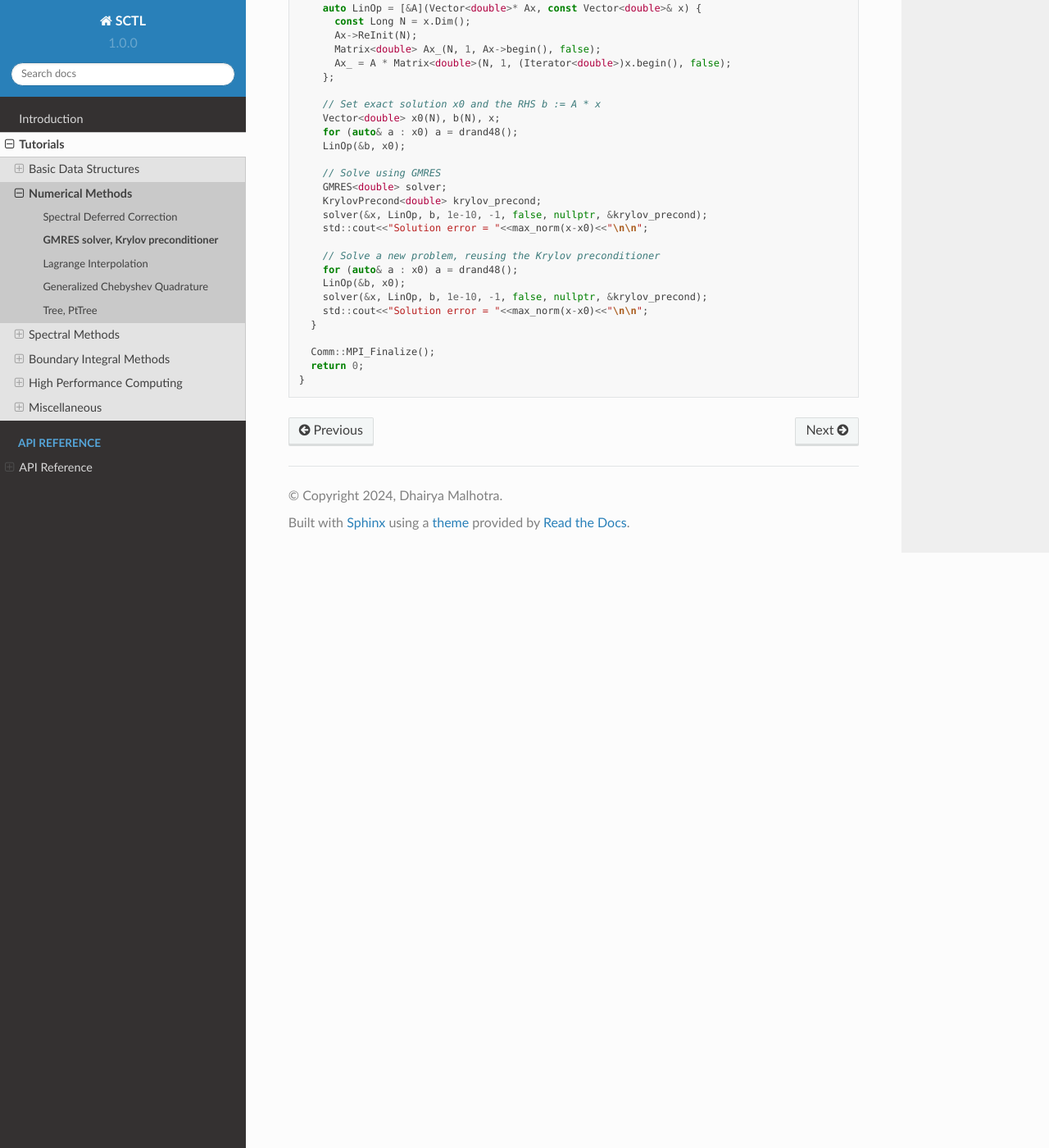
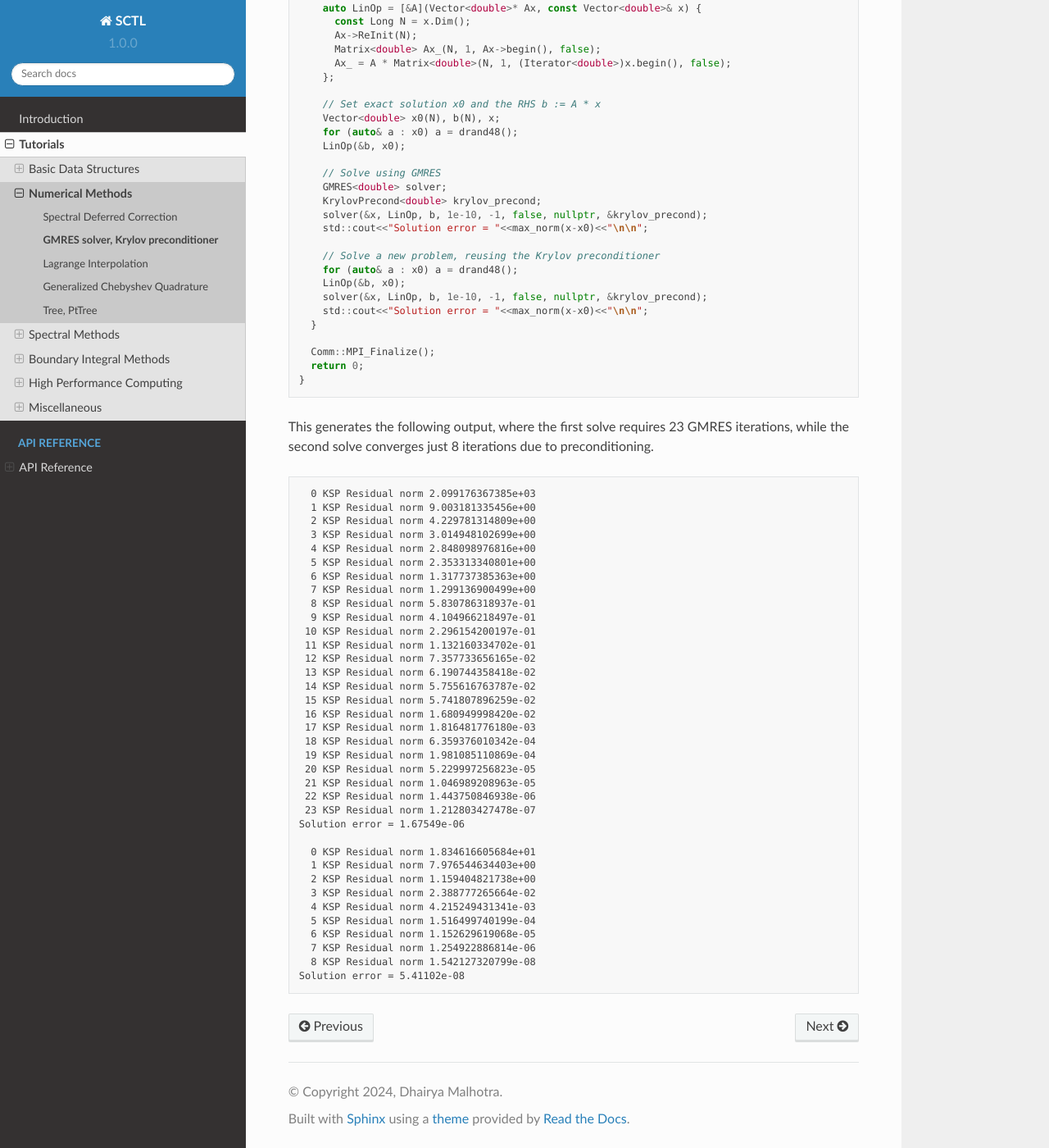
Before and after one commit to dmalhotra/SCTL, a Sphinx documentation site: the page built from doc/tutorial/gmres.rst, in a window 1280 px wide and 1400 px high, scrolled down 1815 px. Shown: the whole window at 82% size. Built offline with Sphinx 7.4.7 and the Read the Docs theme 2.0.0, drawn with Linux system fonts in a browser that asks for light colours; pages that are not in the unit, such as notebooks, are missing from menus.

Commit message:
Update tutorial/gmres.rst

```diff
--- /dev/null
+++ b/doc/tutorial/gmres-rsult.txt
@@ -0,0 +1,36 @@
+  0 KSP Residual norm 2.099176367385e+03
+  1 KSP Residual norm 9.003181335456e+00
+  2 KSP Residual norm 4.229781314809e+00
+  3 KSP Residual norm 3.014948102699e+00
+  4 KSP Residual norm 2.848098976816e+00
+  5 KSP Residual norm 2.353313340801e+00
+  6 KSP Residual norm 1.317737385363e+00
+  7 KSP Residual norm 1.299136900499e+00
+  8 KSP Residual norm 5.830786318937e-01
+  9 KSP Residual norm 4.104966218497e-01
+ 10 KSP Residual norm 2.296154200197e-01
+ 11 KSP Residual norm 1.132160334702e-01
+ 12 KSP Residual norm 7.357733656165e-02
+ 13 KSP Residual norm 6.190744358418e-02
+ 14 KSP Residual norm 5.755616763787e-02
+ 15 KSP Residual norm 5.741807896259e-02
+ 16 KSP Residual norm 1.680949998420e-02
+ 17 KSP Residual norm 1.816481776180e-03
+ 18 KSP Residual norm 6.359376010342e-04
+ 19 KSP Residual norm 1.981085110869e-04
+ 20 KSP Residual norm 5.229997256823e-05
+ 21 KSP Residual norm 1.046989208963e-05
+ 22 KSP Residual norm 1.443750846938e-06
+ 23 KSP Residual norm 1.212803427478e-07
+Solution error = 1.67549e-06
+
+  0 KSP Residual norm 1.834616605684e+01
+  1 KSP Residual norm 7.976544634403e+00
+  2 KSP Residual norm 1.159404821738e+00
+  3 KSP Residual norm 2.388777265664e-02
+  4 KSP Residual norm 4.215249431341e-03
+  5 KSP Residual norm 1.516499740199e-04
+  6 KSP Residual norm 1.152629619068e-05
+  7 KSP Residual norm 1.254922886814e-06
+  8 KSP Residual norm 1.542127320799e-08
+Solution error = 5.41102e-08
--- a/doc/tutorial/gmres.rst
+++ b/doc/tutorial/gmres.rst
@@ -113,3 +113,9 @@ The complete example code is shown below:
       Comm::MPI_Finalize();
       return 0;
     }
+
+
+This generates the following output, where the first solve requires 23 GMRES iterations, while the second solve converges just 8 iterations due to preconditioning.
+
+.. literalinclude:: gmres-rsult.txt
+   :language: text
```
